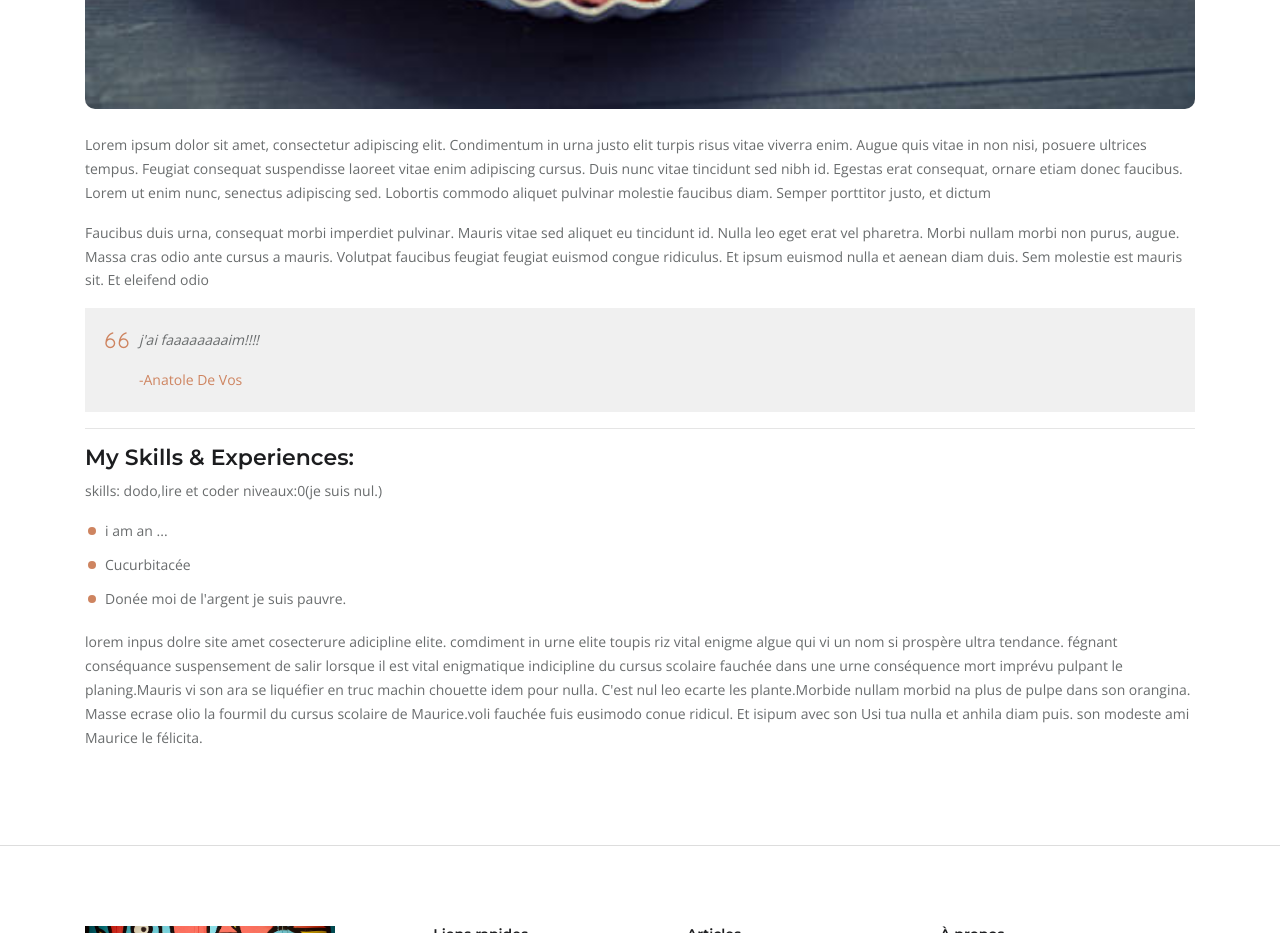
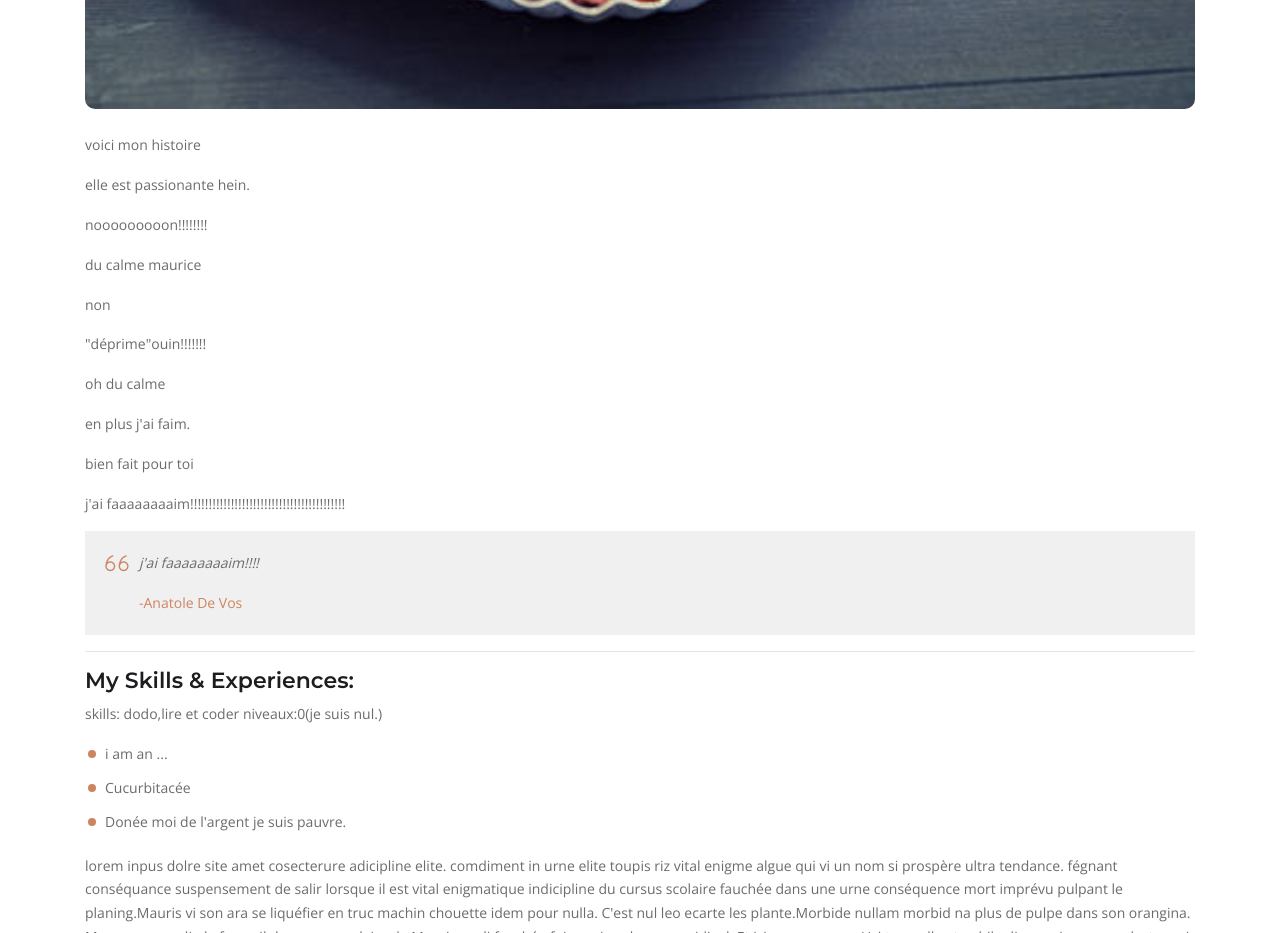
Before and after one commit to TD722/blog-de-curry-wurst-GT1, a plain HTML site: page about.html in a window 1280 px wide. Shown: the part 880-1813 px from the top of the page. Drawn offline with nearby package versions, Linux system fonts and the light colour scheme.

Commit message:
blabla nul

```diff
--- a/about.html
+++ b/about.html
@@ -94,8 +94,16 @@
 				</div>
 				<img src="images/istockphoto-155597627-612x612.jpg" class="img-fluid w-100 mb-4 rounded-lg" alt="author">
 				<div class="content">
-					<p>Lorem ipsum dolor sit amet, consectetur adipiscing elit. Condimentum in urna justo elit turpis risus vitae viverra enim. Augue quis vitae in non nisi, posuere ultrices tempus. Feugiat consequat suspendisse laoreet vitae enim adipiscing cursus. Duis nunc vitae tincidunt sed nibh id. Egestas erat consequat, ornare etiam donec faucibus. Lorem ut enim nunc, senectus adipiscing sed. Lobortis commodo aliquet pulvinar molestie faucibus diam. Semper porttitor justo, et dictum</p>
-					<p>Faucibus duis urna, consequat morbi imperdiet pulvinar. Mauris vitae sed aliquet eu tincidunt id. Nulla leo eget erat vel pharetra. Morbi nullam morbi non purus, augue. Massa cras odio ante cursus a mauris. Volutpat faucibus feugiat feugiat euismod congue ridiculus. Et ipsum euismod nulla et aenean diam duis. Sem molestie est mauris sit. Et eleifend odio</p>
+					<p>voici mon histoire</p>
+					<p>elle est passionante hein.</p>
+               <p>nooooooooon!!!!!!!!</p>
+               <p>du calme maurice</p>
+               <p>non</p>
+               <p>"déprime"ouin!!!!!!!</p>
+               <p>oh du calme</p>
+               <p>en plus j'ai faim.</p>
+               <p>bien fait pour toi</p>
+               <p>j'ai faaaaaaaaim!!!!!!!!!!!!!!!!!!!!!!!!!!!!!!!!!!!!!!!!!!</p>
 					<div class="quote"> <i class="ti-quote-left"></i>
 						<div>
 							<p>j'ai faaaaaaaaim!!!!</p> <span class="quote-by"> -Anatole De Vos</span>
```
